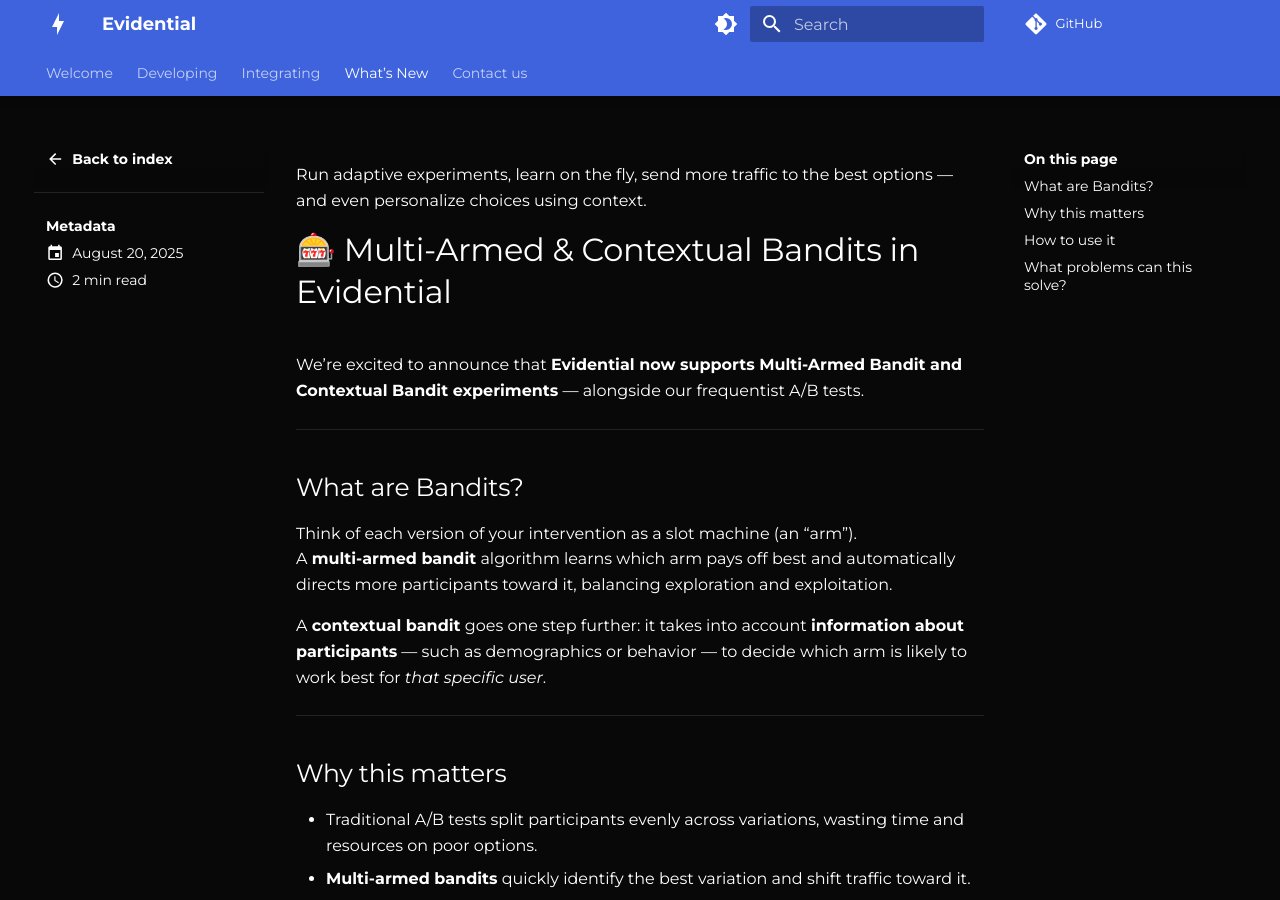
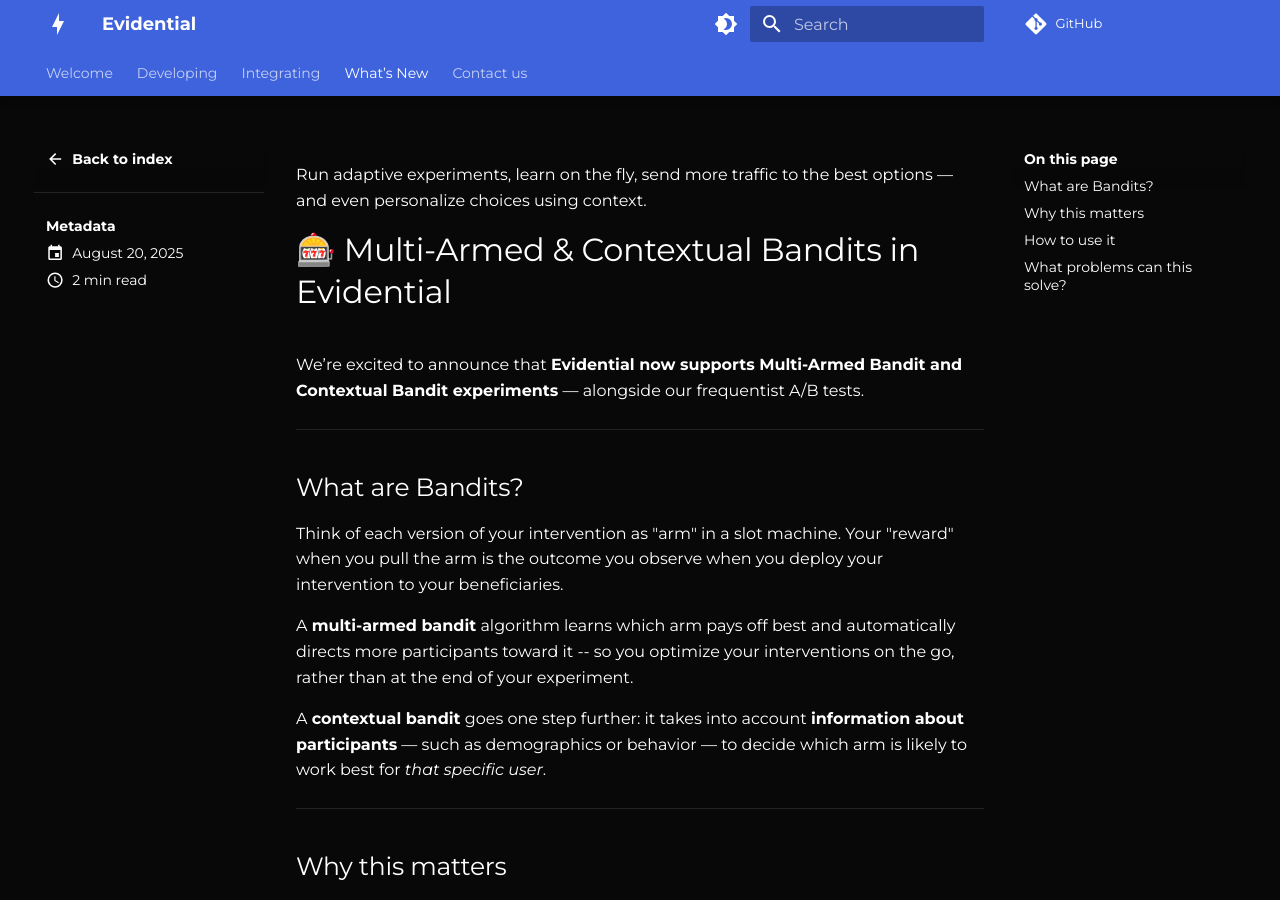
Before and after one commit to agency-fund/evidential-docs, an MkDocs documentation site: the page built from docs/blog/posts/mab.md, in a window 1280 px wide and 900 px high. Built offline with MkDocs 1.6.1 and Material for MkDocs 9.7.7, drawn with Linux system fonts in a browser that asks for light colours; comment, search, counter and statistics services are not loaded.

Commit message:
integrated post feedback

```diff
--- a/docs/blog/posts/mab.md
+++ b/docs/blog/posts/mab.md
@@ -17,8 +17,9 @@
 
 ## What are Bandits?
 
-Think of each version of your intervention as a slot machine (an “arm”).
-A **multi-armed bandit** algorithm learns which arm pays off best and automatically directs more participants toward it, balancing exploration and exploitation.
+Think of each version of your intervention as "arm" in a slot machine. Your "reward" when you pull the arm is the outcome you observe when you deploy your intervention to your beneficiaries.
+
+A **multi-armed bandit** algorithm learns which arm pays off best and automatically directs more participants toward it -- so you optimize your interventions on the go, rather than at the end of your experiment.
 
 A **contextual bandit** goes one step further: it takes into account **information about participants** — such as demographics or behavior — to decide which arm is likely to work best for *that specific user*.
 
```
